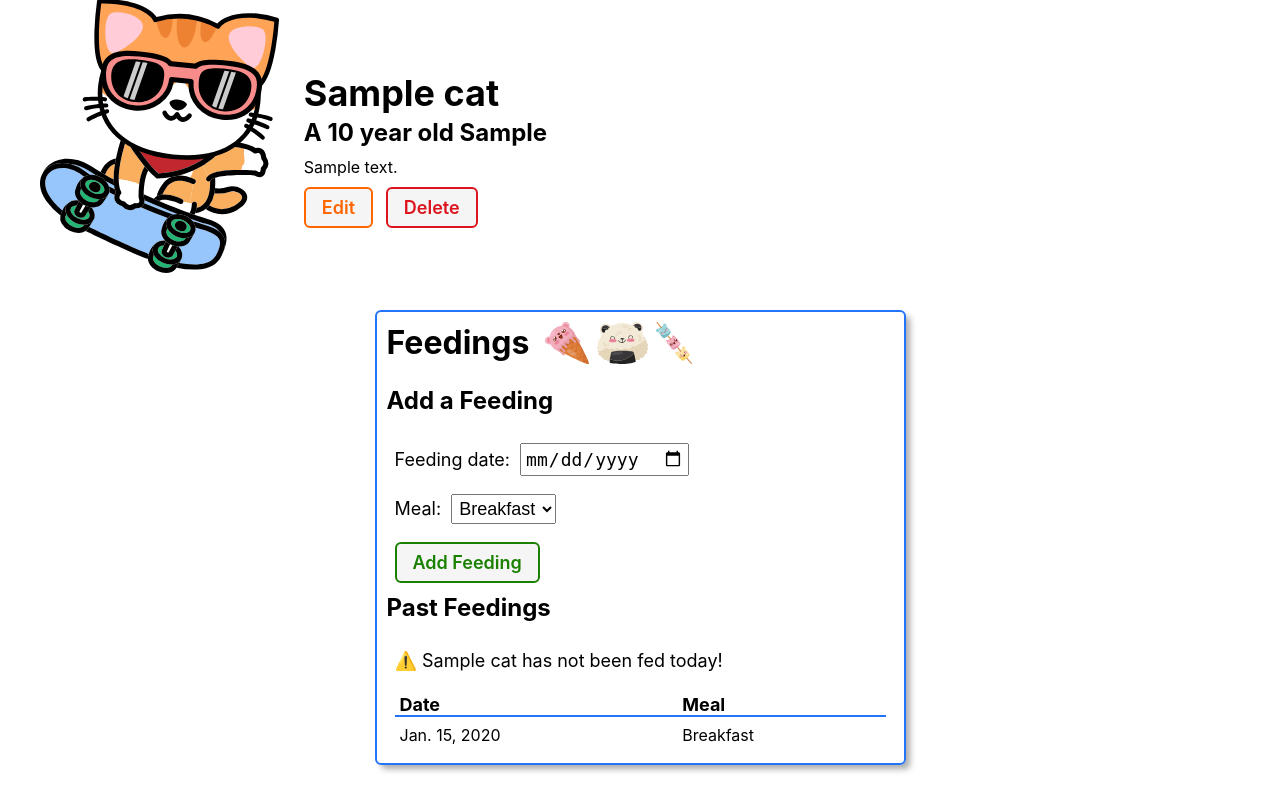
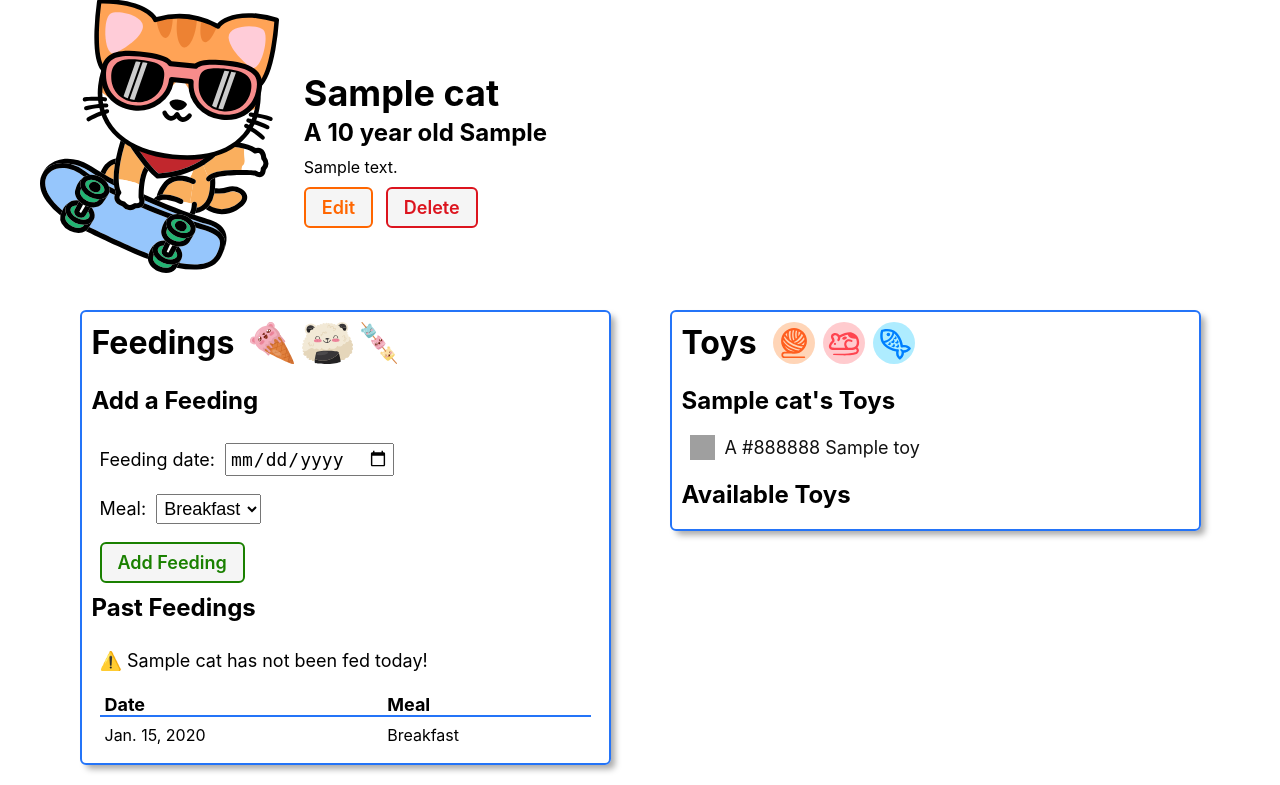
Before and after one commit to Xugknight/catcollector, a Django app: page /cats/1/ in a window 1280 px wide. Shown: the part 91-876 px from the top of the page. Run offline with Django 5.2, Linux system fonts and the light colour scheme; tables that the repository leaves empty hold one stand-in row (values such as "Sample post").

Commit message:
Update available toys

```diff
--- a/main_app/templates/cats/detail.html
+++ b/main_app/templates/cats/detail.html
@@ -4,6 +4,7 @@
 <link rel="stylesheet" href="{% static 'css/cats/cat-detail.css' %}" />
 {% endblock %}
 {% block content %}
+
 <section class="cat-container">
   <div class="cat-img">
     <img src="{% static 'images/sk8r-boi-cat.svg' %}" alt="A skater boy cat" />
@@ -74,6 +75,43 @@
       </div>
     {% endif %}
   </section>
+
+  <section class="toys">
+    <div class="subsection-title">
+      <h2>Toys</h2>
+      <img src="{% static 'images/string.svg' %}" alt="A ball of string" />
+      <img src="{% static 'images/mouse.svg' %}" alt="A mouse" />
+      <img src="{% static 'images/fish.svg' %}" alt="A fishy toy" />
+    </div>
+
+    <h3>{{ cat.name }}'s Toys</h3>
+      <div class="subsection-content">
+          {% for toy in cat.toys.all %}
+            <div class="toy-container">
+              <div class="color-block" style="background-color: {{ toy.color }}"></div>
+              <a href="{% url 'toy-detail' toy.id %}">
+                <p>A {{ toy.color }} {{ toy.name }}</p>
+              </a>
+            </div>
+          {% empty %}
+          <p class="no-toys">{{cat.name}} doesn't have any toys!</p>
+          {% endfor %}
+      </div>
+
+    <h3>Available Toys</h3>
+    <div class="subsection-content">
+      {% for toy in toys %}
+        <div class="toy-container">
+          <div class="color-block" style="background-color: {{ toy.color }}"></div>
+          <p>{{ toy.color }} {{ toy.name }}</p>
+          <form action="{% url 'associate-toy' cat.id toy.id %}" method="post">
+            {% csrf_token %}
+            <button type="submit" class="btn submit">Give Toy</button>
+          </form>
+        </div>
+      {% endfor %}
+    </div>
+  </section>
 </div>
 
 {% endblock %}
--- a/main_app/urls.py
+++ b/main_app/urls.py
@@ -11,6 +11,7 @@
     path('cats/<int:pk>/update/', views.CatUpdate.as_view(), name='cat-update'),
     path('cats/<int:pk>/delete/', views.CatDelete.as_view(), name='cat-delete'),
     path('cats/<int:cat_id>/add-feeding/', views.add_feeding, name='add-feeding'),
+    path('cats/<int:cat_id>/associate-toy/<int:toy_id>/', views.associate_toy, name='associate-toy'),
     path('toys/create/', views.ToyCreate.as_view(), name='toy-create'),
     path('toys/<int:pk>/', views.ToyDetail.as_view(), name='toy-detail'),
     path('toys/', views.ToyList.as_view(), name='toy-index'),
--- a/main_app/views.py
+++ b/main_app/views.py
@@ -17,9 +17,15 @@
 
 def cat_detail(request, cat_id):
     cat = Cat.objects.get(id=cat_id)
+    # toys = Toy.objects.all()  # Fetch all toys
+    # Obtain list of toys ids that the cat has
+    toys_cat_has = cat.toys.all().values_list('id')
+    # Query for toys that the cat doesn't have
+    toys = Toy.objects.exclude(id__in=toys_cat_has)
     feeding_form = FeedingForm()
     return render(request, 'cats/detail.html', {
         'cat': cat,
+        'toys': toys,  # Pass toys to the template
         'feeding_form': feeding_form
         })
 
@@ -51,7 +57,7 @@
 
 class ToyCreate(CreateView):
     model = Toy
-    fields = '__all__'
+    fields = ['name', 'breed', 'description', 'age']
 
 class ToyList(ListView):
     model = Toy
@@ -66,3 +72,10 @@
 class ToyDelete(DeleteView):
     model = Toy
     success_url = '/toys/'
+
+def associate_toy(request, cat_id, toy_id):
+    # Note that you can pass a toy's id instead of the whole object
+    Cat.objects.get(id=cat_id).toys.add(toy_id) # Does it all on one line
+    # cat = Cat.objects.get(id__exact=cat_id)
+    # cat.toys.add(toy_id)
+    return redirect('cat-detail', cat_id=cat_id)
```
